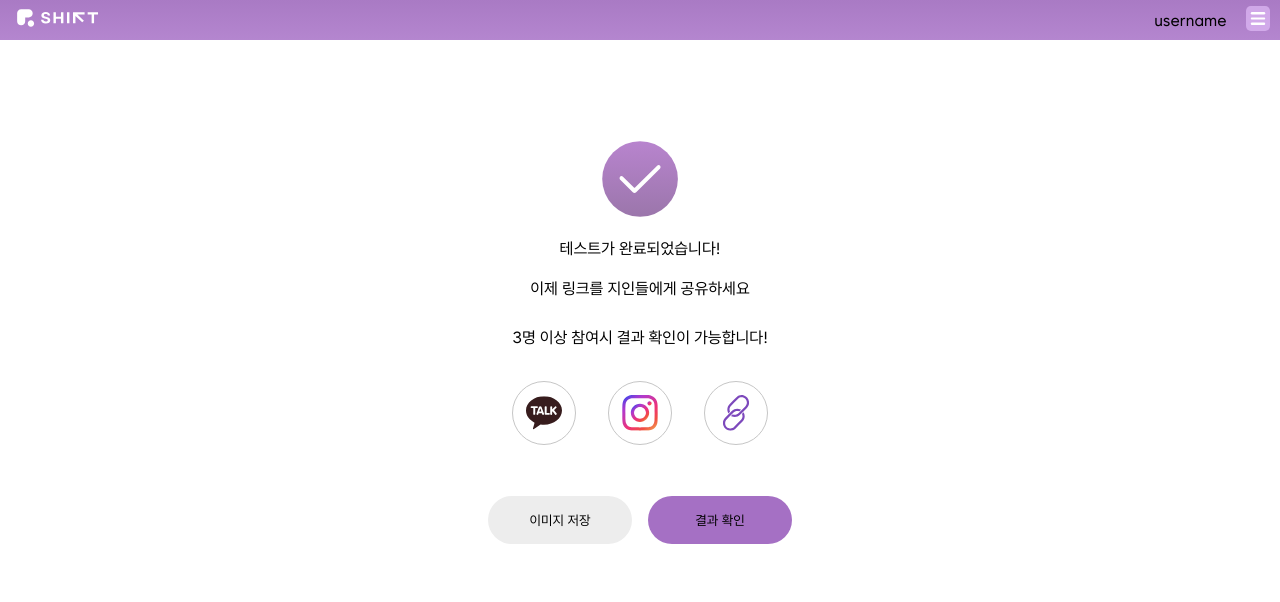
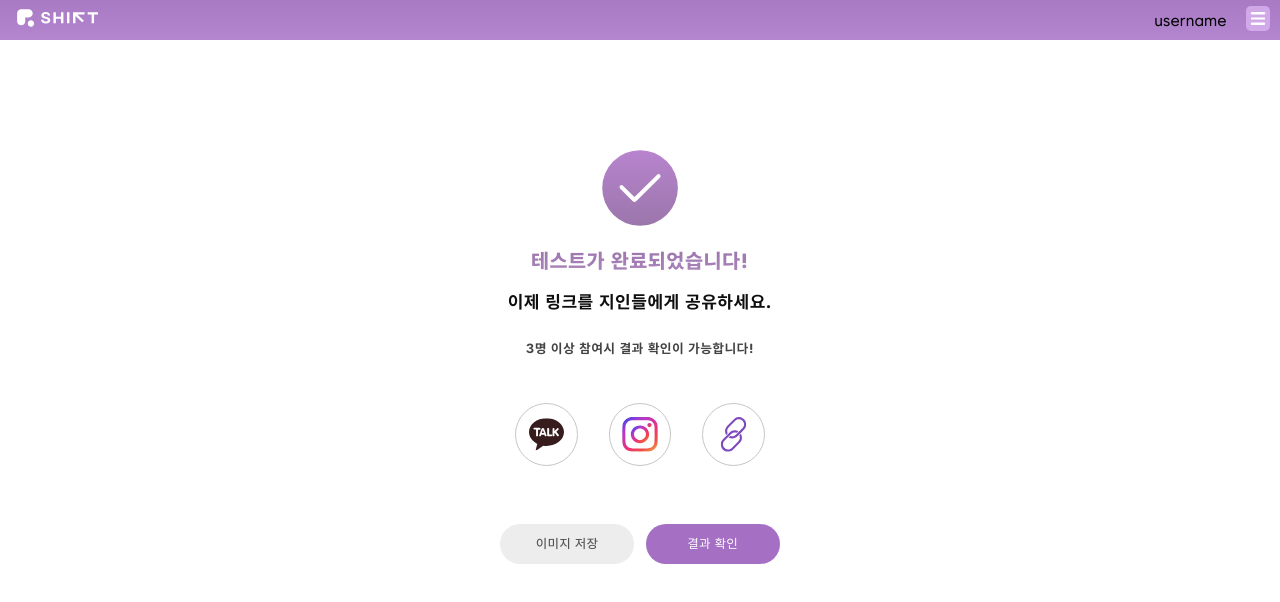
Before and after one commit to HEBA-Hanyang-Univ/shift, a React (Create React App) app in the folder react/: page /completeHost in a window 1280 px wide. Shown: the top 602 px of the page. Built offline with nearby package versions, Linux system fonts and the light colour scheme.

Commit message:
add Complete Host css

```diff
--- a/react/src/assets/styles/LinkSender/CompleteHost.scss
+++ b/react/src/assets/styles/LinkSender/CompleteHost.scss
@@ -3,7 +3,7 @@
 
   .chImgWrapper {
     display: flex;
-    margin-top: 6.3rem;
+    margin-top: 6.9rem;
     justify-content: center;
 
     img {
@@ -14,30 +14,46 @@
 
   .chTextWrapper {
     margin-top: 1.4rem;
-    margin-bottom: 2.1rem;
+    margin-bottom: 2.96rem;
     display: flex;
     flex-direction: column;
     justify-content: center;
     align-items: center;
 
     .chTextPurple {
+      text-align: center;
+      font-weight: 800;
+      font-size: 1.27rem;
+      background: linear-gradient(180deg, #9C76AC 0%, #A984BA 100%);
+      color: transparent;
+      background-clip: text;
+      letter-spacing: 0.06rem;
 
     }
 
     .chTextBlackL {
-      margin-top: 1.3em;
+      margin-top: 1.05em;
+      font-size: 1.1rem;
+      color: #0F0F0F;
+      font-weight: 700;
+      text-align: center;
+      letter-spacing: 0.06rem;
     }
 
     .chTextBlackS {
-      margin-top: 1.9rem;
+      margin-top: 1.8rem;
+      font-size: 0.82rem;
+      font-weight: 700;
+      color: #434343;
+      letter-spacing: 0.05rem;
     }
   }
 
   .chLinkShareWrapper {
     margin: 0 auto;
-    width: 16rem;
+    width: 17.5rem;
     display: flex;
-    justify-content: space-between;
+    justify-content: space-around;
 
     .shareBtn {
       border: 1px solid #C6C6C6;
@@ -48,21 +64,36 @@
       align-items: center;
 
       img {
-        width: 2.3rem;
-        height: 2.3rem;
+        width: 2.2rem;
+        height: 2.2rem;
       }
     }
   }
 
   .chBtnWrapper {
-    margin: 3.2rem auto;
-    margin-top: 3.2rem;
-    width: 19rem;
+    margin: 3.6rem auto;
+    width: 17.5rem;
     display: flex;
     justify-content:space-between;
+    align-items: center;
 
     .chBtn {
       border-radius: 3rem;
+
+      span {
+        font-size: 0.8rem;
+        letter-spacing: 0.04rem;
+      }
+    }
+
+    .chBtnGray {
+      color: #555;
+      font-weight: 500;
+    }
+
+    .chBtnPurple {
+      color: #FFF;
+      font-weight: 400;
     }
   }
 }
--- a/react/src/pages/LinkSender/CompleteHost.js
+++ b/react/src/pages/LinkSender/CompleteHost.js
@@ -15,25 +15,26 @@ export const CompleteHost = () => {
       </div>
       <div className="chTextWrapper">
         <span className="chTextPurple">테스트가 완료되었습니다!</span>
-        <span className="chTextBlackL">이제 링크를 지인들에게 공유하세요</span>
+        <span className="chTextBlackL">이제 링크를 지인들에게 공유하세요.</span>
         <span className="chTextBlackS">3명 이상 참여시 결과 확인이 가능합니다!</span>
       </div>
       <div className="chLinkShareWrapper">
-        <Button className="shareBtn" color="#FFF" width={4} height={4}>
+        {/* TODO: 추후 링크 달기 */}
+        <Button className="shareBtn" color="#FFF" width={3.92} height={3.92}>
           <img src={KakaoImg} alt="kakao share"></img>
         </Button>
-        <Button className="shareBtn" color="#FFF" width={4} height={4}>
+        <Button className="shareBtn" color="#FFF" width={3.92} height={3.92}>
           <img src={InstaImg} alt="insta share"></img>
         </Button>
-        <Button className="shareBtn" color="#FFF" width={4} height={4}>
+        <Button className="shareBtn" color="#FFF" width={3.92} height={3.92}>
           <img src={LinkImg} alt="link share"></img>
         </Button>
       </div>
       <div className="chBtnWrapper">
-        <Button className="chBtnGray chBtn" color="#EDEDED" width={9} height={3}>
+        <Button className="chBtnGray chBtn" color="#EDEDED" width={8.4} height={2.5}>
           <span>이미지 저장</span>
         </Button>
-        <Button className="chBtnPurple chBtn" color="#A570C4" width={9} height={3}>
+        <Button className="chBtnPurple chBtn" color="#A570C4" width={8.4} height={2.5}>
           <span>결과 확인</span>
         </Button>
       </div>
```
